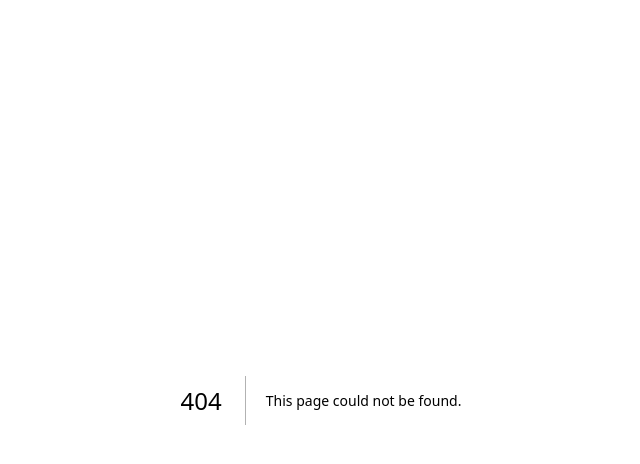
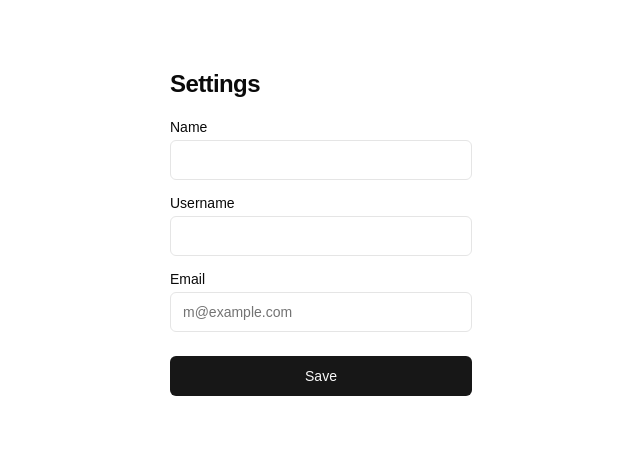
Before and after one commit to y-yudai/next-supabase-starter, a Next.js app: page /m/settings/edit-profile in a window 1280 px wide. Before the commit this address had no page. Shown: the top 464 px of the page, without its empty margins (319-959 px from the left). Built offline with nearby package versions, Linux system fonts and the light colour scheme.

Commit message:
add: profile edit page

```diff
--- a/src/app/m/profile/edit/page.client.tsx
+++ /dev/null
@@ -1,11 +0,0 @@
-"use client"
-
-import { useEffect, useState } from "react"
-
-export default function PageClient() {
-
-  return (
-    <div>
-    </div>
-  );
-}
--- /dev/null
+++ b/src/app/m/settings/edit-profile/page.client.tsx
@@ -0,0 +1,44 @@
+"use client"
+import {
+  CardContent,
+  CardFooter,
+  CardHeader,
+  CardTitle,
+} from "@/components/ui/card"
+
+import { Button } from "@/components/ui/button"
+import { Input } from "@/components/ui/input"
+import { Label } from "@/components/ui/label"
+
+export default function PageClient() {
+  return (
+    <main className="mx-auto max-w-screen-md flex justify-center mt-12">
+      <div className="w-[350px]">
+        <CardHeader>
+          <CardTitle>Settings</CardTitle>
+        </CardHeader>
+        <CardContent>
+          <form>
+            <div className="grid w-full items-center gap-4">
+              <div className="flex flex-col space-y-1.5">
+                <Label htmlFor="name">Name</Label>
+                <Input id="name" placeholder="" />
+              </div>
+              <div className="flex flex-col space-y-1.5">
+                <Label htmlFor="username">Username</Label>
+                <Input id="username" placeholder="" />
+              </div>
+              <div className="flex flex-col space-y-1.5">
+                <Label htmlFor="email">Email</Label>
+                <Input id="email" placeholder="m@example.com" />
+              </div>
+            </div>
+          </form>
+        </CardContent>
+        <CardFooter className="flex flex-col">
+          <Button className='w-full'> Save</Button>
+        </CardFooter>
+      </div>
+    </main>
+  )
+}
--- a/src/app/m/profile/edit/page.tsx
+++ b/src/app/m/settings/edit-profile/page.tsx
@@ -7,7 +7,7 @@ export function generateMetadata(): Metadata {
   }
 }
 
-export default function ProfileEdit() {
+export default function EditProfile() {
   return (
     <div>
       <PageClient />
```
